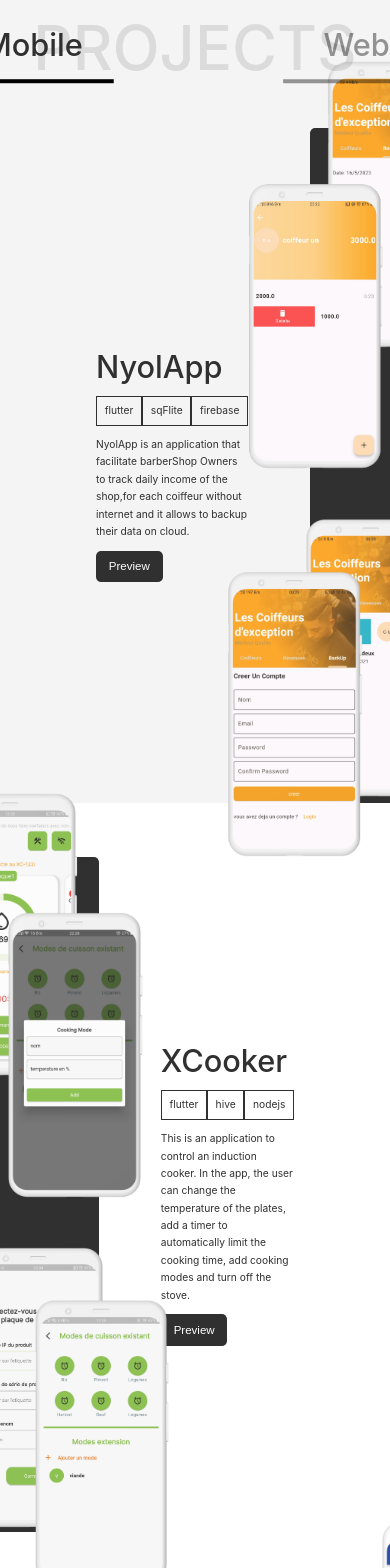
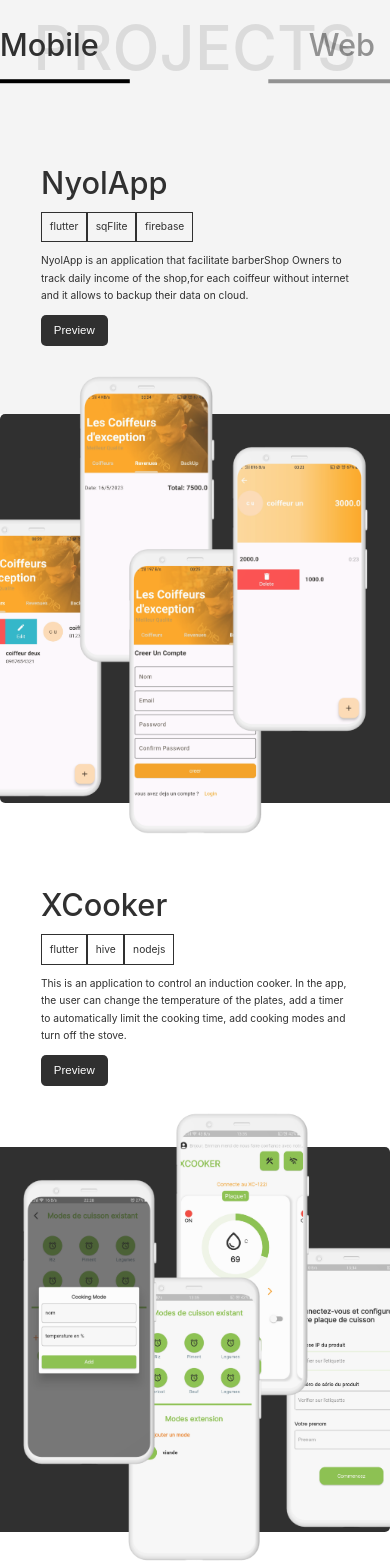
Before and after one commit to kasongo-mavetya-emmanuel/reactjs-my-portfolio, a React (Create React App) app: page / in a window 390 px wide. Shown: the part 1540-3108 px from the top of the page. Built offline with nearby package versions, Linux system fonts and the light colour scheme.

Commit message:
projects responsiveness added

```diff
--- a/src/components/Projects/LeftSideDescriptionProject.module.css
+++ b/src/components/Projects/LeftSideDescriptionProject.module.css
@@ -35,3 +35,22 @@
   padding: 1rem 1.2rem;
   border: 1px solid #303030;
 }
+
+@media (max-width: 75em) {
+}
+
+@media (max-width: 56.25em) {
+  .left-side-container {
+    flex-direction: column;
+  }
+  .left-description {
+    padding-bottom: 9.6rem;
+  }
+}
+
+@media (max-width: 37.5em) {
+  .left-description {
+    padding-left: 6.4rem;
+    padding-right: 6.4rem;
+  }
+}
--- a/src/components/Projects/Projects.module.css
+++ b/src/components/Projects/Projects.module.css
@@ -45,3 +45,19 @@
   border-right: 1px solid rgba(0, 0, 0, 0.18);
   border-radius: 0.8rem;
 }
+
+@media (max-width: 75em) {
+}
+
+@media (max-width: 56.25em) {
+  .mobile-tab {
+    transform: translate(-40%, -50%);
+  }
+
+  .web-tab {
+    transform: translate(40%, -50%);
+  }
+}
+
+@media (max-width: 37.5em) {
+}
--- a/src/components/Projects/RightSideDescriptionProject.module.css
+++ b/src/components/Projects/RightSideDescriptionProject.module.css
@@ -34,3 +34,23 @@
   padding: 1rem 1.2rem;
   border: 1px solid #303030;
 }
+
+@media (max-width: 75em) {
+}
+
+@media (max-width: 56.25em) {
+  .right-side-container {
+    flex-direction: column;
+  }
+  .right-description {
+    order: -1;
+    padding-bottom: 9.6rem;
+  }
+}
+
+@media (max-width: 37.5em) {
+  .right-description {
+    padding-left: 6.4rem;
+    padding-right: 6.4rem;
+  }
+}
```
